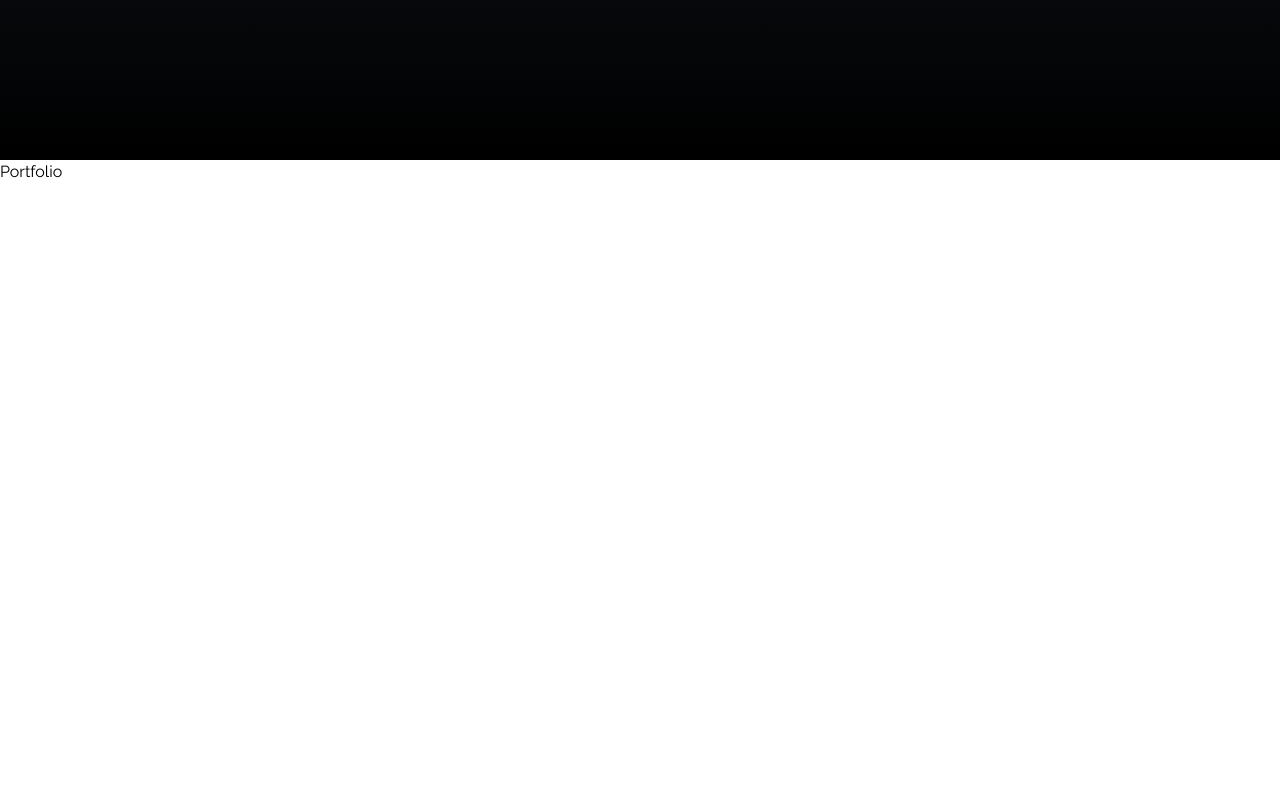
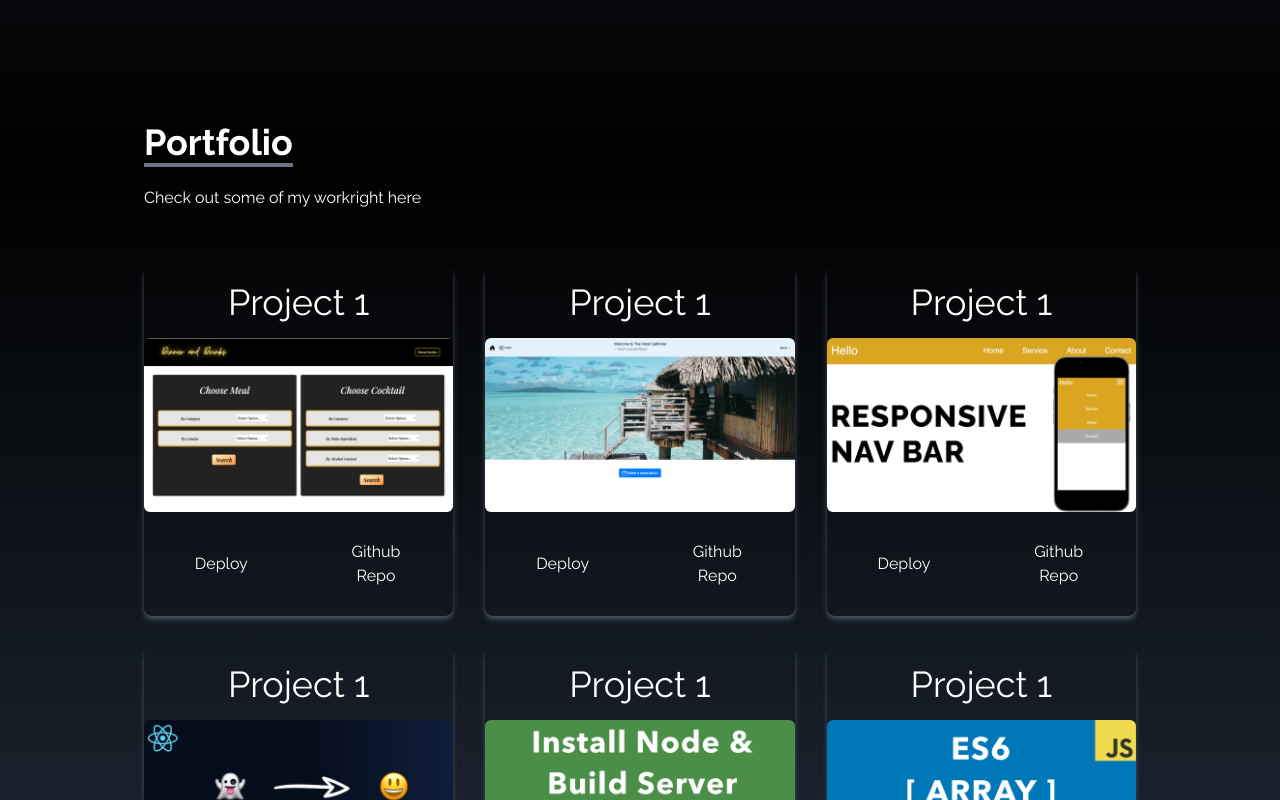
Before and after one commit to enanesh/edna-portfolio-react, a React (Create React App) app: page / in a window 1280 px wide. Shown: the part 1440-2240 px from the top of the page. Before the commit the page ends 1624 px from the top, so only its background shows below. Built offline with nearby package versions, Linux system fonts and the light colour scheme.

Commit message:
Changes added to the Portfolio omponent i have a bug tht need to be fixed, the grids are not setting correctly

```diff
--- a/src/components/Portfolio.jsx
+++ b/src/components/Portfolio.jsx
@@ -7,8 +7,73 @@
 import project2 from '../assets/portfolio/project2.jpg'
 
 const Portfolio = () => {
+
+  const portfolios = [
+    {
+      id: 1,
+      src: project1,
+      title: "Dinner and Drinks ",
+      deploy:"https://sely1724.github.io/dinner-and-drinks/",
+      linkRepo:"https://github.com/sely1724/dinner-and-drinks"
+    },
+     {
+      id: 2,
+      src: project2
+    },
+      {
+      id: 3,
+      src: navbar
+    },
+    {
+      id: 4,
+      src: usestate
+    },
+        {
+      id: 5,
+      src: installNode
+    },
+    {
+      id: 6,
+      src:arrayDestruct
+    },
+
+  ]
+
   return (
-    <div>Portfolio</div>
+    <div name="portfolio" className='bg-gradient-to-b from-black to-gray-800 w-full text-white md:h-screen'>
+
+      <div className='max-w-screen-lg p-4 mx-auto flex flex-col justify-center w-full h-full'>
+        <div className='pb-8'>
+          <p className='text-4xl font-bold inline border-b-4 border-gray-500'>Portfolio</p>
+
+          <p className='py-6'>Check out some of my workright here  </p>
+
+
+      </div>
+      <div  className='grid sm:grid-cols-2 md:grid-cols-3 gap-8 px-12 sm:px-0'>
+
+
+          {portfolios.map(({ id, src }) => (
+
+          <div key={id} className='shadow-md shadow-gray-600 rounded-lg'>
+            <h1 className='text-4xl text-center p-4'> Project 1 </h1>
+          <img src={src} alt=" "  className='rounded-md duration-200 hover:scale-105'/>
+
+        <div className='flex item-center justify-center'>
+          <button className='w-1/2 px-6 py-3 m-4 duration-200 hover:scale-105'>Deploy</button>
+          <button className='w-1/2 px-6 py-3 m-4 duration-200 hover:scale-105'> Github Repo</button>
+        </div>
+
+      </div>
+
+
+        ))
+        }
+
+
+        </div>
+     </div>
+    </div>
   )
 }
 
```
